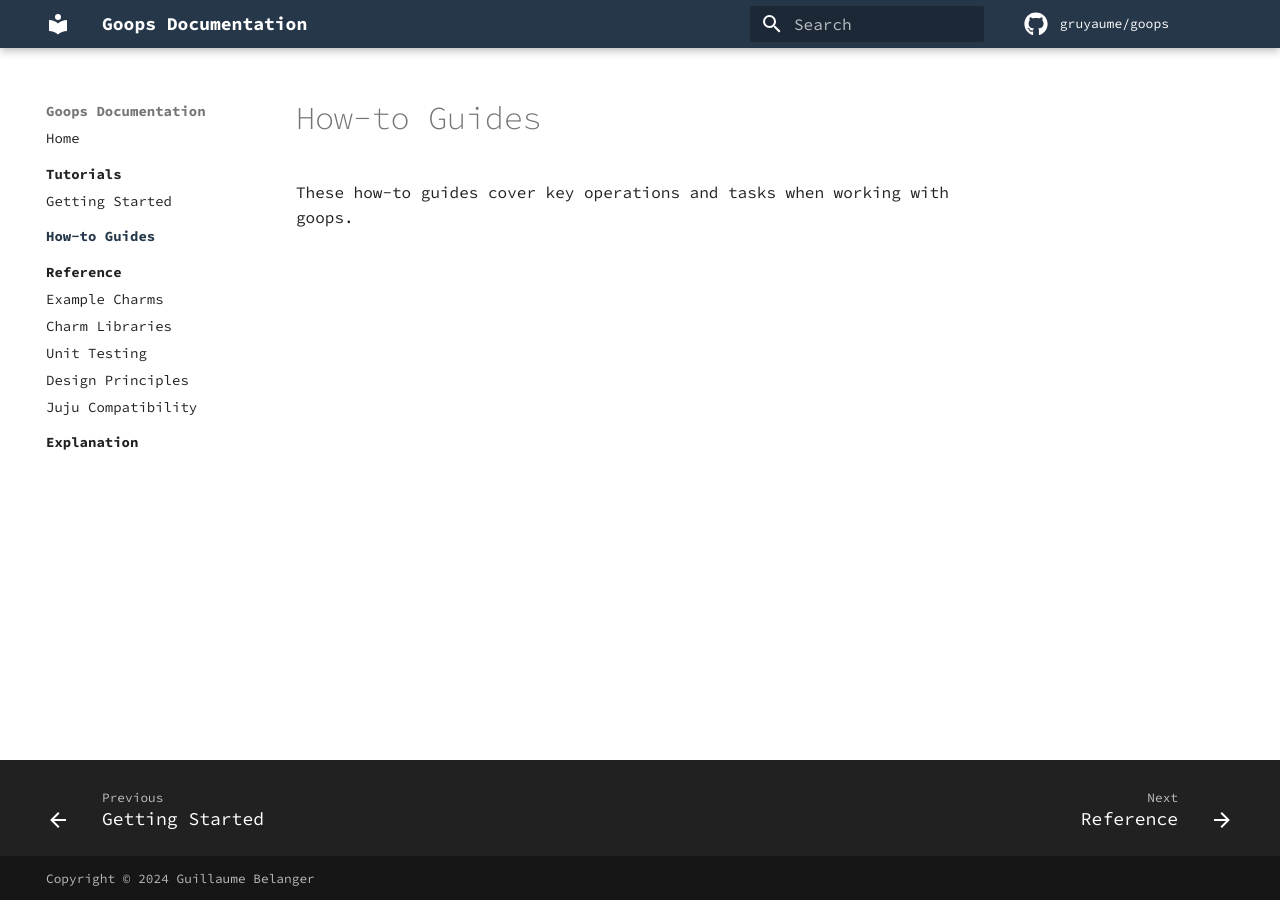
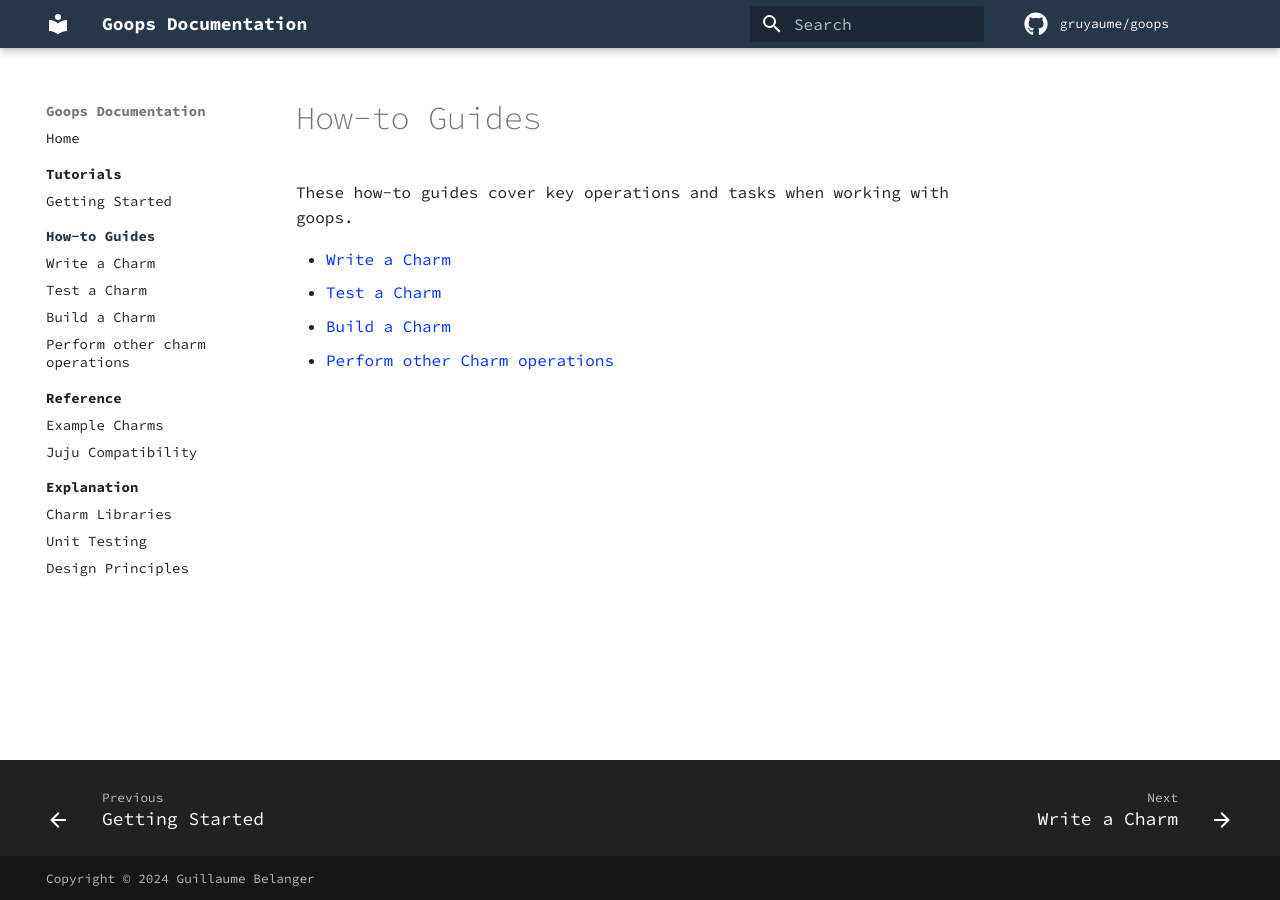
Before and after one commit to gruyaume/goops, an MkDocs documentation site: the page built from docs/how_to/index.md, in a window 1280 px wide. Built offline with MkDocs 1.6.1 and Material for MkDocs 9.7.7, drawn with Linux system fonts in a browser that asks for light colours; comment, search, counter and statistics services are not loaded.

Commit message:
docs: add how-tos
Signed-off-by: Guillaume Belanger <guillaume.belanger27@gmail.com>

```diff
--- a/charmcraft.yaml
+++ b/charmcraft.yaml
@@ -4,8 +4,8 @@ description: |
   Example Juju charm that uses `goops`
 
 type: charm
-base: ubuntu@24.04
-build-base: ubuntu@24.04
+base: ubuntu@18.04
+build-base: ubuntu@18.04
 platforms:
   amd64:
 
--- a/docs/how_to/index.md
+++ b/docs/how_to/index.md
@@ -1,3 +1,8 @@
 # How-to Guides
 
 These how-to guides cover key operations and tasks when working with goops.
+
+- [Write a Charm](write_a_charm.md)
+- [Test a Charm](test_a_charm.md)
+- [Build a Charm](build_a_charm.md)
+- [Perform other Charm operations](perform_other_charm_operations.md)
--- a/mkdocs.yml
+++ b/mkdocs.yml
@@ -42,15 +42,19 @@ nav:
     - Getting Started: tutorials/getting_started.md
   - How-to Guides:
     - how_to/index.md
+    - Write a Charm: how_to/write_a_charm.md
+    - Test a Charm: how_to/test_a_charm.md
+    - Build a Charm: how_to/build_a_charm.md
+    - Perform other charm operations: how_to/perform_other_charm_operations.md
   - Reference:
     - reference/index.md
     - Example Charms: reference/example_charms.md
-    - Charm Libraries: reference/charm_libraries.md
-    - Unit Testing: reference/unit_testing.md
-    - Design Principles: reference/design_principles.md
     - Juju Compatibility: reference/juju_compatibility.md
   - Explanation:
     - explanation/index.md
+    - Charm Libraries: explanation/charm_libraries.md
+    - Unit Testing: explanation/unit_testing.md
+    - Design Principles: explanation/design_principles.md
 plugins:
   - search
   - glightbox
```
Also changed, not shown: README.md (+8 -76 lines), docs/explanation/index.md (+4 -0 lines), docs/explanation/unit_testing.md (renamed from goopstest/README.md, +47 -18 lines), docs/how_to/build_a_charm.md (added, +7 -0 lines), docs/how_to/perform_other_charm_operations.md (added, +7 -0 lines), docs/how_to/test_a_charm.md (added, +7 -0 lines), docs/how_to/write_a_charm.md (added, +7 -0 lines), docs/reference/index.md (+0 -2 lines), docs/reference/unit_testing.md (deleted, +0 -14 lines), docs/explanation/charm_libraries.md (renamed from docs/reference/charm_libraries.md), docs/explanation/design_principles.md (renamed from docs/reference/design_principles.md).
